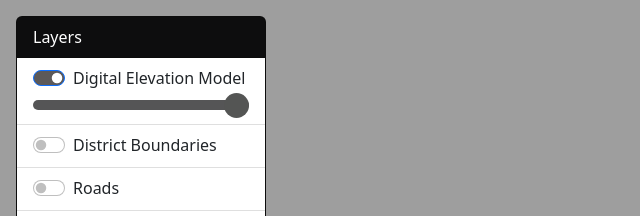
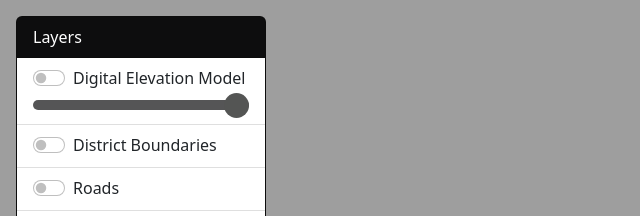
Before and after one commit to ursha/omnimap, a website built with Vite: page index.html in a window 1280 px wide. Shown: the part 480-696 px from the top of the page, 0-640 px from the left. Built offline with nearby package versions, Linux system fonts and the light colour scheme; files whose address does not match are found by name.

Commit message:
some changes

```diff
--- a/index.html
+++ b/index.html
@@ -61,7 +61,7 @@
         <ul class="list-group list-group-flush">
             <li class="list-group-item">
               <div class="form-check form-switch">
-                  <input class="form-check-input" type="checkbox" id="layer1" checked>
+                  <input class="form-check-input" type="checkbox" id="layer1" unchecked>
                   <label class="form-check-label" for="layer1">Digital Elevation Model</label>
               </div>
               <input type="range" id="opacitySlider" min="0" max="1" step="0.1" value="1">
--- a/main.js
+++ b/main.js
@@ -71,10 +71,10 @@ const newWmsLayer = new TileLayer({
     },
     serverType: 'geoserver',
     // Add this if your GeoServer supports cross-origin requests
-
+     // set visibility to false
   }),
 });
-
+newWmsLayer.setVisible(false);
 map.addLayer(newWmsLayer);
 
 
```
